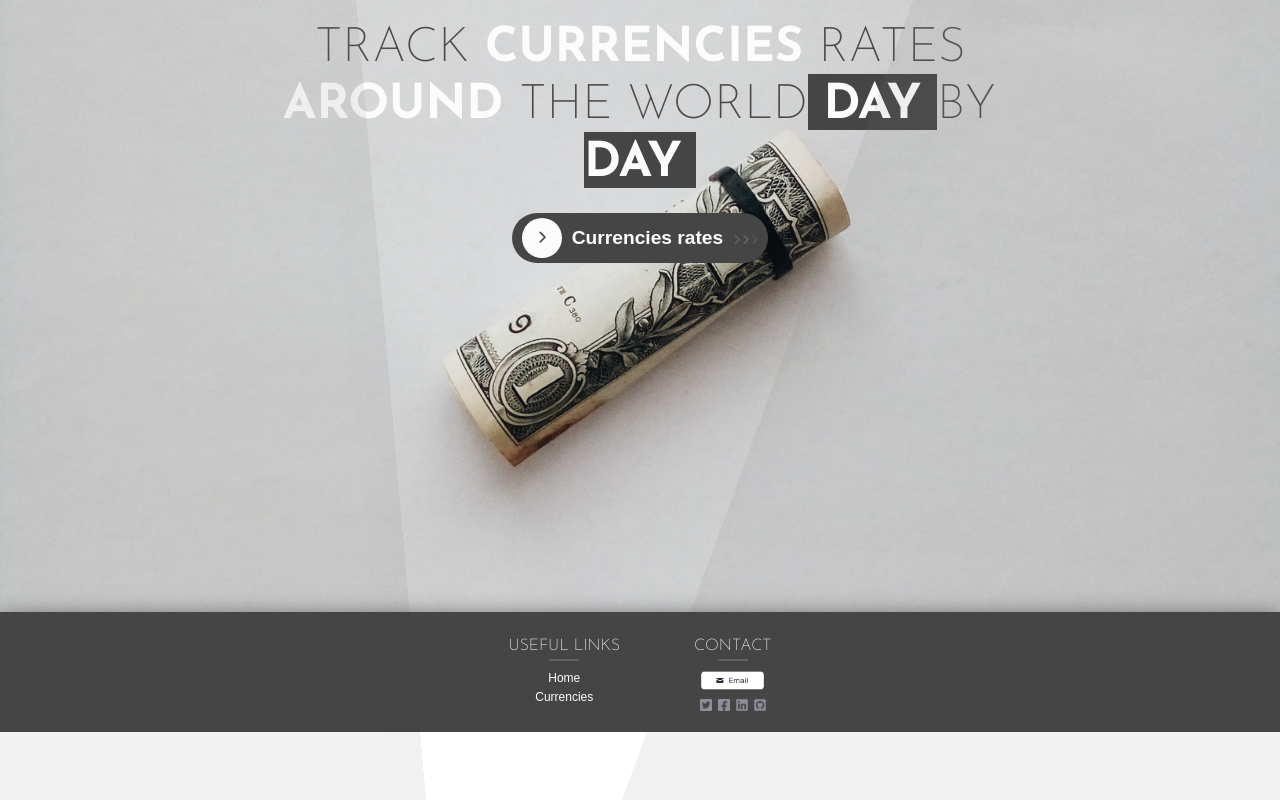
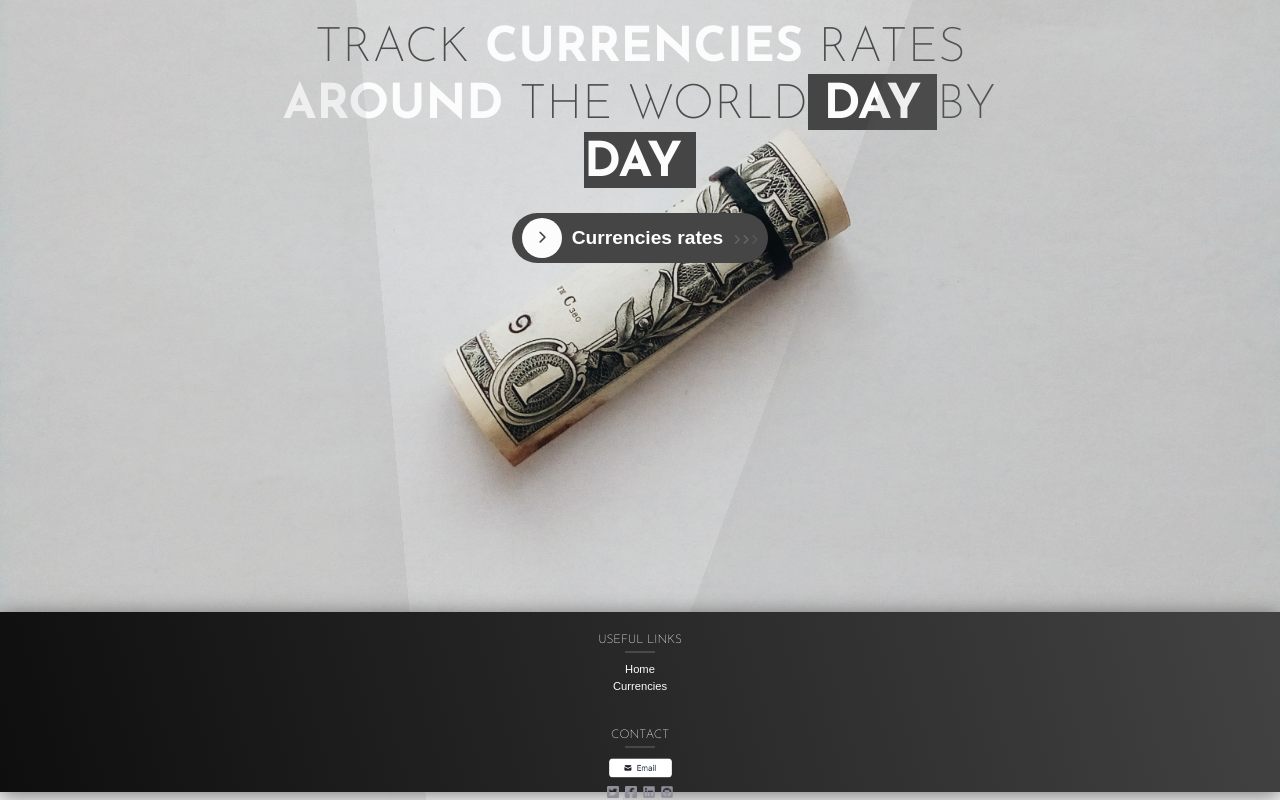
Before and after one commit to Ofarouq310/react_currency-rates, a React (Create React App) app: page / in a window 1280 px wide. Shown: the part 258-1058 px from the top of the page. Before the commit the page ends 990 px from the top, so only its background shows below. Built offline with nearby package versions, Linux system fonts and the light colour scheme; no server answers; a web font is replaced by a local one.

Commit message:
Add footer styles and mods

```diff
--- a/src/App.css
+++ b/src/App.css
@@ -42,17 +42,18 @@ a {
   list-style: none;
   display: flex;
   align-items: center;
+  gap: 10px;
 }
 
 .nav-link {
   color: rgb(86, 86, 86);
-  padding: 5px 10px;
   font-size: 0.8rem;
 }
 
-.nav-link:hover {
+.nav-link-active {
   background-color: #454545;
   color: #fcfcfc;
+  padding: 5px 10px;
   cursor: pointer;
   transform: scale(1.02);
   transition: all 0.2s ease-in-out;
@@ -212,13 +213,17 @@ a {
 
 /* Currency List Page */
 
+.scroll-up-btn {
+  transition: all 0.2s ease-in-out;
+}
+
 .currency-list--page {
   width: 100%;
-  background-color: #cfd0cf;
+  min-height: 100vh;
+  background: radial-gradient(circle, rgba(202, 208, 208, 1) 0%, rgba(194, 199, 200, 1) 100%);
 }
 
 .currency-list--container {
-  background-color: #cfd0cf;
   position: relative;
   z-index: 1;
   padding: 20px;
@@ -392,25 +397,34 @@ a {
 
 .footer {
   width: 100%;
-  height: 120px;
+  height: 180px;
   position: relative;
+  padding: 10% 0;
+  margin-top: 0;
   z-index: 1;
   bottom: 0;
-  background-color: #454545;
+  background: linear-gradient(74deg, rgba(14, 14, 14, 1) 0%, rgba(66, 66, 66, 1) 99%);
   color: #fcfcfc;
-  padding: 5% 0;
   display: flex;
+  flex-direction: column;
   justify-content: center;
-  align-items: flex-start;
+  align-items: center;
   gap: 5%;
-  font-size: 0.75rem;
+  font-size: 0.7rem;
   text-align: center;
   box-shadow: 0 3px 20px 0 rgb(0 0 0 / 52%);
 }
 
+.footer-1 {
+  display: flex;
+  align-items: flex-start;
+  justify-content: center;
+  gap: 20px;
+}
+
 .footer-header {
+  font-size: 0.75rem;
   font-family: "Josefin Sans", sans-serif;
-  font-size: 1rem;
   font-weight: 200;
   margin-inline: 5px;
 }
@@ -422,6 +436,7 @@ a {
 }
 
 .useful-links {
+  margin-top: 30px;
   display: flex;
   flex-direction: column;
   justify-content: center;
@@ -430,6 +445,7 @@ a {
 }
 
 .contact {
+  margin-top: 30px;
   display: flex;
   flex-direction: column;
   justify-content: center;
@@ -444,6 +460,19 @@ a {
 .footer-img {
   width: 12px;
   margin: 0 3px;
+}
+
+#logo {
+  width: 100px;
+  align-self: center;
+}
+
+.copyrights {
+  position: relative;
+  z-index: 1;
+  width: 100%;
+  padding: 8px;
+  font-size: 0.65rem;
 }
 
 /* Animation Keyframes */
@@ -543,4 +572,9 @@ a {
   .footer {
     padding: 2% 0;
   }
+
+  #logo {
+    width: 140px;
+    align-self: center;
+  }
 }
```
